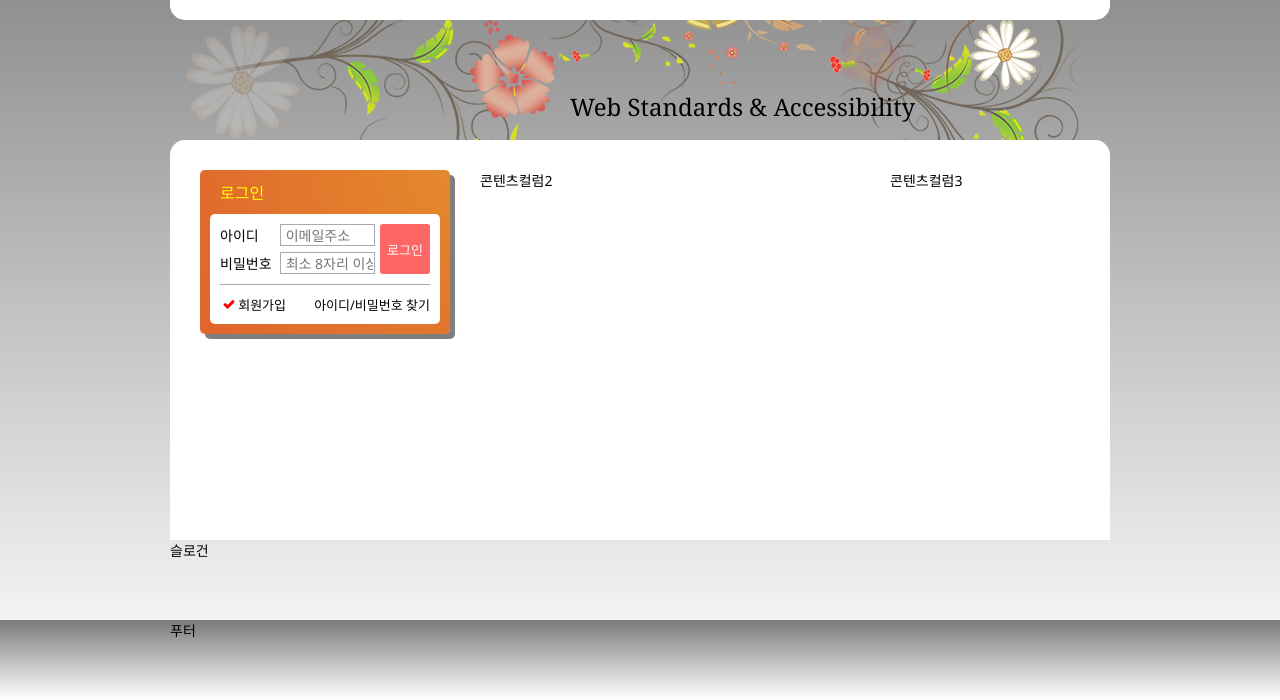
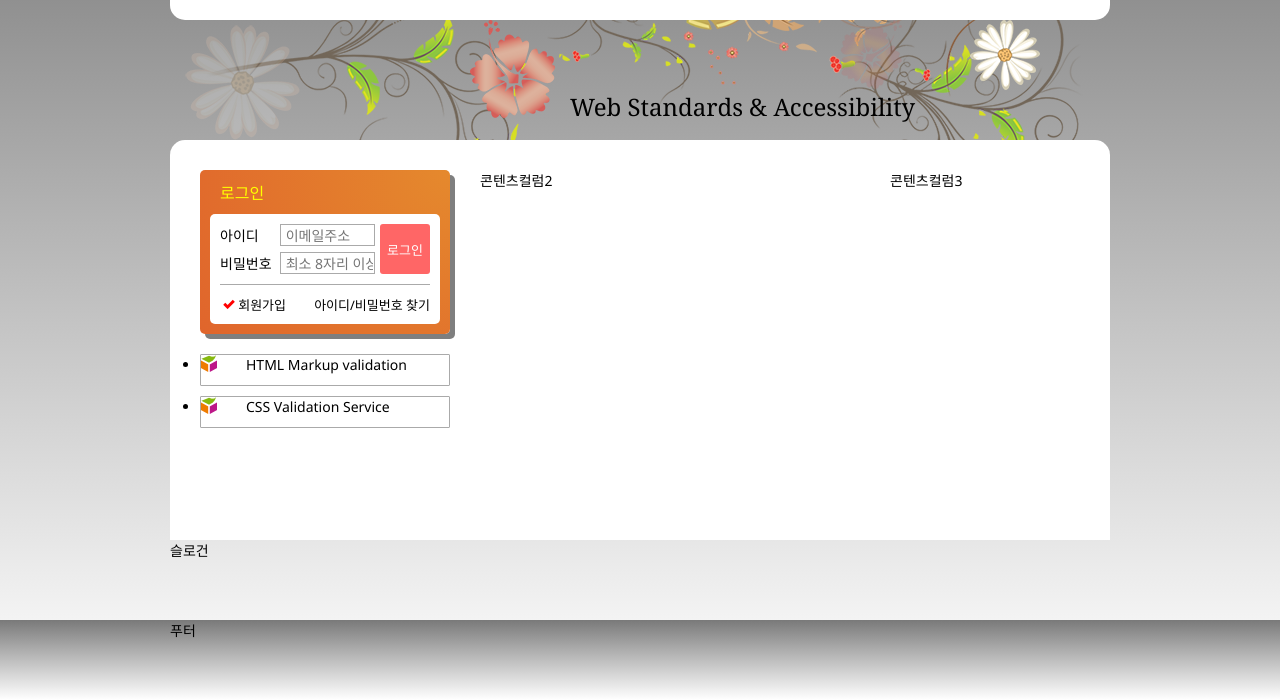
Before and after one commit to hiwooj/www, a plain HTML site: page index.html in a window 1280 px wide. Shown: the part 107-807 px from the top of the page. Drawn offline with nearby package versions, Linux system fonts and the light colour scheme; files whose address does not match are found by name.

Commit message:
배너링크 마크업 완성

```diff
--- a/css/style.css
+++ b/css/style.css
@@ -27,7 +27,8 @@
 
 /* 숨김 콘텐츠 */
 
-legend {
+legend,
+.readable-hidden {
     position: absolute;
     left: -9999em;
 }
@@ -439,6 +440,42 @@ a {
     float: right;
 }
 
+
+/*유효성 검사 배너 링크*/
+
+.validation {
+    /*background: yellow;*/
+    margin-top: 20px;
+    /*margin-top: 20px;
+    padding: 10px;
+    border-radius: 5px;
+    background: radial-gradient(circle at right top, gray, #999);
+    box-shadow: 5px 5px 0 0 rgba(0, 0, 0, 0.5);*/
+}
+
+
+/*.validation-list li {
+    background: url("images/validation_icon.png") no-repeat;
+    list-style-type: none;
+    border: 1px solid #aaa;
+    margin-bottom: 10px;
+    height: 30px;
+    line-height: 30px;
+    padding-left: 40px;
+    margin-top: 40px;
+}*/
+
+.validation-list a {
+    border: 1px solid #aaa;
+    border-radius: 1px;
+    display: block;
+    height: 30px;
+    margin: 10px 0;
+    padding-left: 45px;
+    background: url("images/validation_icon.png") no-repeat;
+    list-style-type: none;
+}
+
 .slogan {
     height: 10vh;
 }
--- a/index.html
+++ b/index.html
@@ -111,6 +111,15 @@
 
                     </ul>
                 </div>
+                <div class="validation">
+                    <h2 class="validation-heading readable-hidden">유효성 검사 배너 링크</h2>
+                    <ul class="validation-list">
+                        <li><a href="http://validator.w3.org/" title="마크업 유효성검사 사이트로 이동" target="_blank">
+                            HTML Markup validation</a></li>
+                        <li><a href="http://jigsaw.w3.org/css-validation/" title="CSS 유효성검사 사이트로 이동" target="_blank">
+                            CSS Validation Service</a></li>
+                    </ul>
+                </div>
             </div>
             <div class="group group2">콘텐츠컬럼2</div>
             <div class="group group3">콘텐츠컬럼3</div>
```
